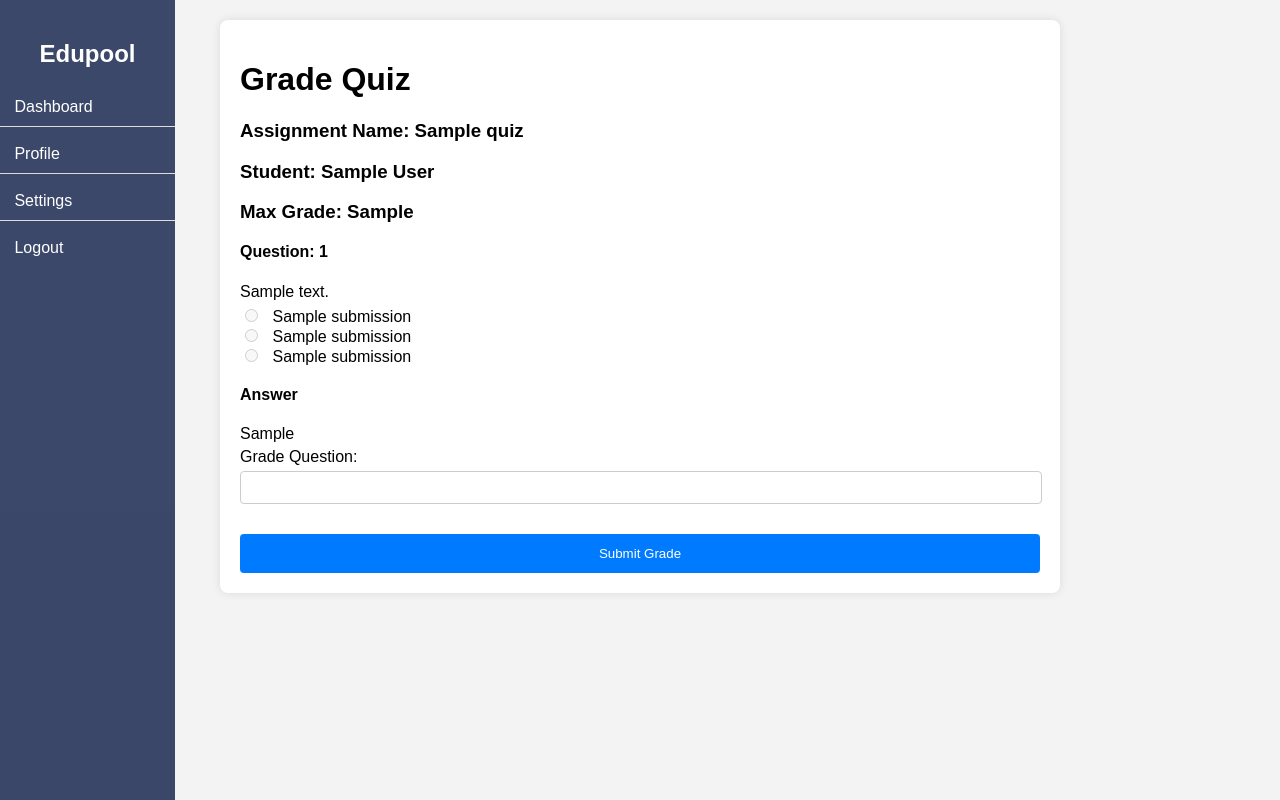
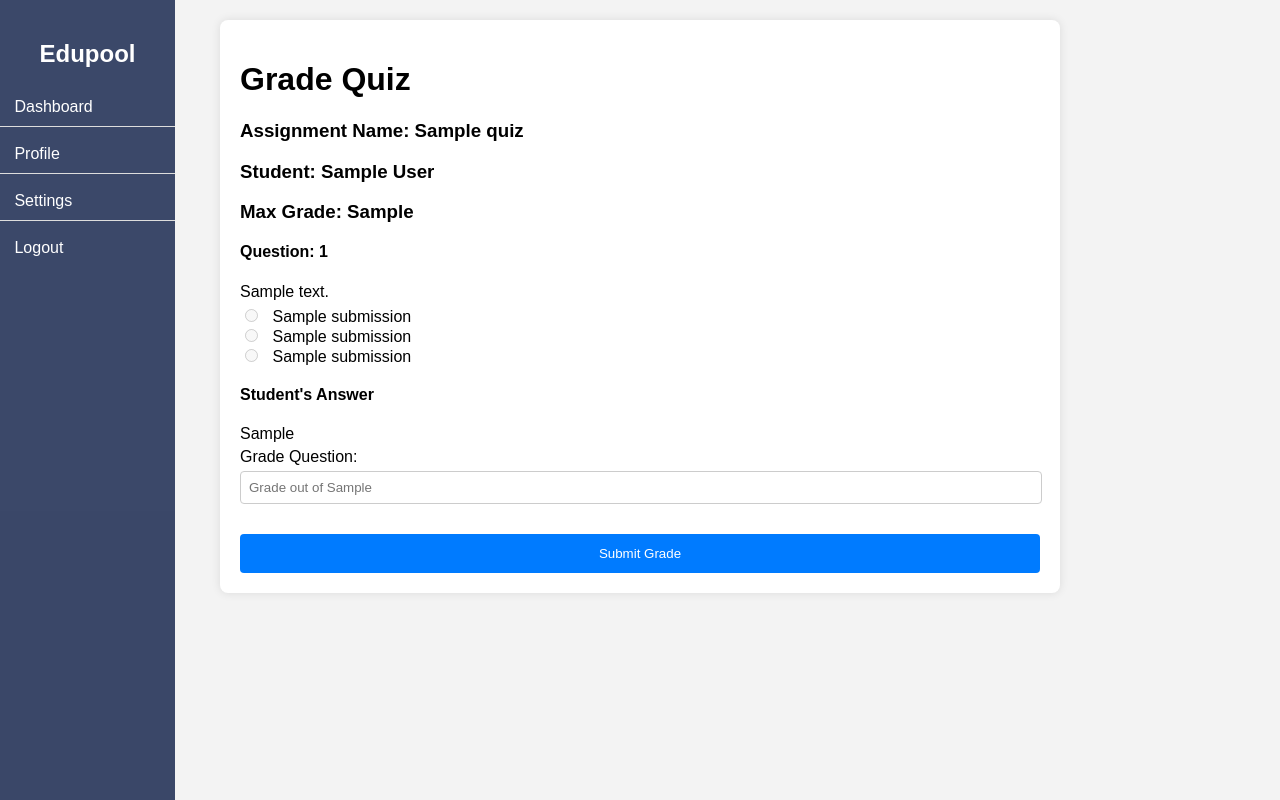
Before and after one commit to RajveerSodhi/COSC310, a Python web app: template flask/website/templates/gradeQuiz.html in a window 1280 px wide. Run offline with Jinja, Linux system fonts and the light colour scheme; the template is opened without the code that fills it: most values are stand-ins (such as "Sample title", 1, 10 or a date in 2020).

Commit message:
minor change to text added

```diff
--- a/flask/website/templates/gradeQuiz.html
+++ b/flask/website/templates/gradeQuiz.html
@@ -32,11 +32,11 @@
                 <input id="option3_{{ submission.id }}" type="radio" name="answer_{{ loop.index }}" disabled>
                 <label for="option3_{{ submission.id }}">{{ submission.question_option3 }}</label><br>
 
-                <h4>Answer</h4>
+                <h4>Student's Answer</h4>
                 <p>{{ submission.selected_option }}</p>
 
                 <label for="grade_{{ submission.id }}">Grade Question:</label>
-                <input type="number" name="grade_{{ submission.id }}" id="grade_{{ submission.id }}
+                <input type="number" name="grade_{{ submission.id }}" id="grade_{{ submission.id }}"
                     placeholder="Grade out of {{ submission.max_grade }}" min="0" max="{{ submission.max_grade }}"
                     required>
             </div>
```
